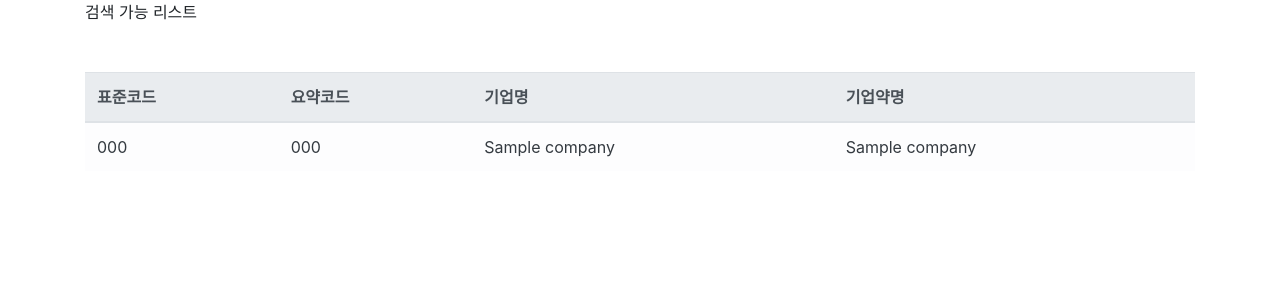
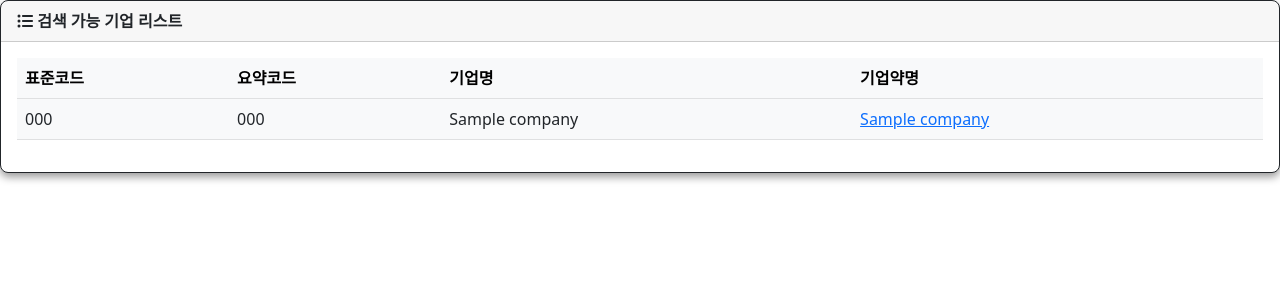
Before and after one commit to Biz-Insight/Biz-Insight, a Django app: template src/django/mysite/main/templates/company_list.html in a window 1280 px wide. Shown: the top 300 px of the page. Run offline with Django 3.2, Linux system fonts and the light colour scheme; the template is opened without the code that fills it: most values are stand-ins (such as "Sample title", 1, 10 or a date in 2020); some libraries are stand-ins or nearby versions.

Commit message:
feat: 기업명 클릭 시 redirect 기능 추가

```diff
--- a/src/django/mysite/main/templates/company_list.html
+++ b/src/django/mysite/main/templates/company_list.html
@@ -1,14 +1,27 @@
 <!DOCTYPE html>
 <html>
 <head>
-  {% extends "base.html" %}
   {% load humanize %}
+  {% load static %}
   {% block contents %}
-  <p>검색 가능 리스트</p>
+    <meta charset="utf-8" />
+    <meta http-equiv="X-UA-Compatible" content="IE=edge" />
+    <meta name="viewport" content="width=device-width, initial-scale=1, shrink-to-fit=no" />
+    <meta name="description" content="" />
+    <meta name="author" content="" />
+    <link href="https://cdn.jsdelivr.net/npm/simple-datatables@7.1.2/dist/style.min.css" rel="stylesheet" />
+    <link href="https://cdnjs.cloudflare.com/ajax/libs/font-awesome/5.15.3/css/all.min.css" rel="stylesheet">
+    <link href="{% static 'css/styles.css' %}" rel="stylesheet" />
+    <script src="https://use.fontawesome.com/releases/v6.3.0/js/all.js" crossorigin="anonymous"></script>
+  {% endblock %}
 </head>
 <body>
-  <div class="row mt-5">
-      <div class="col-12">
+    <div class="card border-dark mb-4">
+        <div class="card-header">
+            <i class="fa-solid fa-list-ul"></i>
+            <span class="chart-title-unit">검색 가능 기업 리스트</span>
+        </div>
+        <div class="card-body">
             <table class="table table-light">
                 <thead class="thead-light">
                     <tr>
@@ -23,14 +36,19 @@
                     <tr>
                         <td scope="row"> {{ company.standard_code }}</td>
                         <td scope="row"> {{ company.short_code }}</td>
-                      <td scope="row"> {{ company.company_full_name}}</td>
-                      <td scope="row"> {{ company.company_name}}</td>
+                        <td scope="row"> {{ company.company_full_name }}</td>
+                        <td scope="row"> <a href="{% url 'search' %}?company_name={{ company.company_name }}">{{ company.company_name }}</a></td>
                     </tr>
                     {% endfor %}
                 </tbody>
             </table>
         </div>
     </div>
+
+    <script src="https://cdn.jsdelivr.net/npm/bootstrap@5.2.3/dist/js/bootstrap.bundle.min.js" crossorigin="anonymous"></script>
+    <script src="https://cdnjs.cloudflare.com/ajax/libs/font-awesome/5.15.3/js/all.min.js" crossorigin="anonymous"></script>
+    <script src="https://ajax.googleapis.com/ajax/libs/jquery/3.5.1/jquery.min.js"></script>
+    <script src="https://cdnjs.cloudflare.com/ajax/libs/Chart.js/2.8.0/Chart.min.js" crossorigin="anonymous"></script>
+    <script src="https://cdn.jsdelivr.net/npm/simple-datatables@7.1.2/dist/umd/simple-datatables.min.js" crossorigin="anonymous"></script>
 </body>
-{% endblock%}
 </html>
```
Lines whose indentation alone changed are shown as unchanged.
